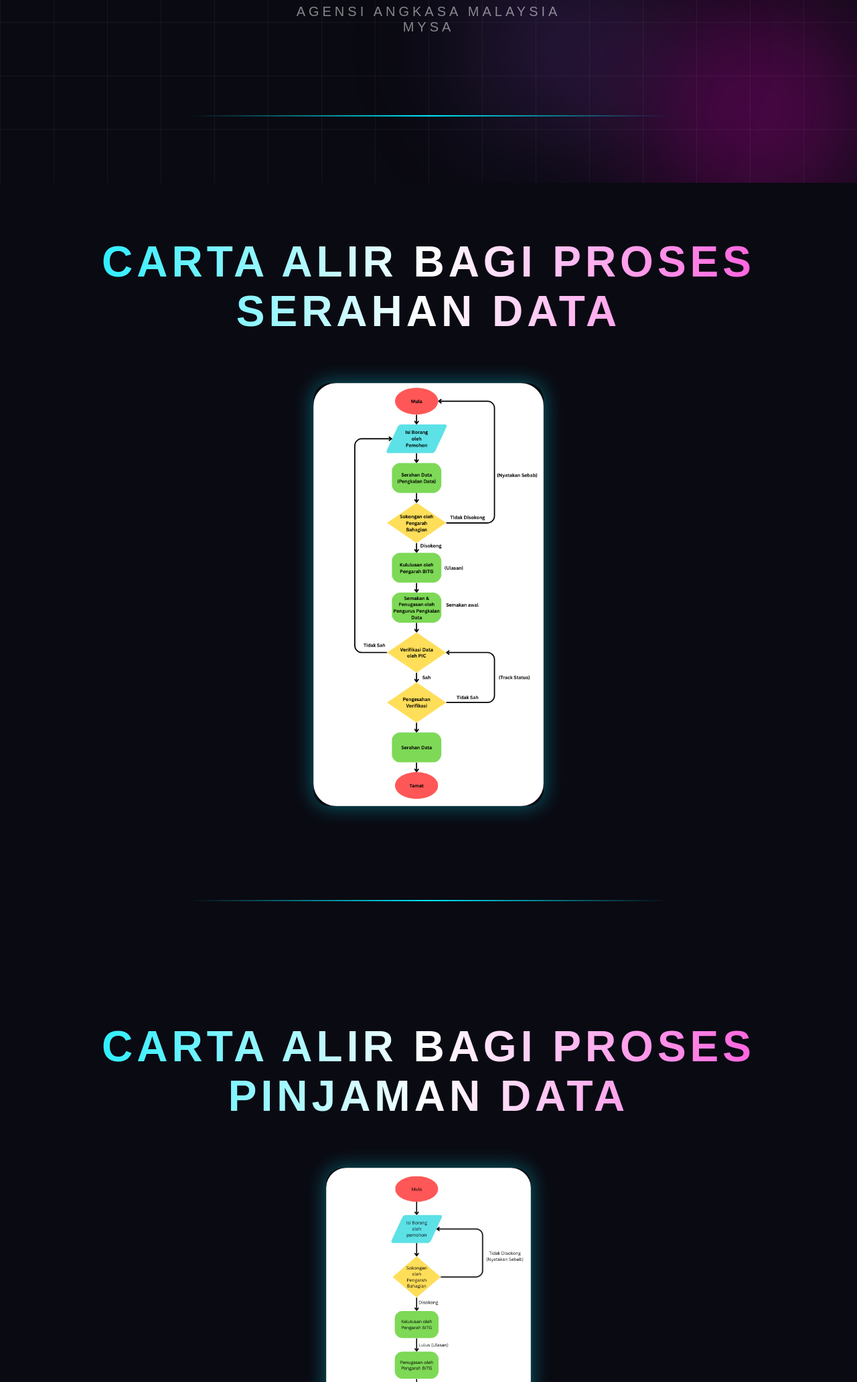
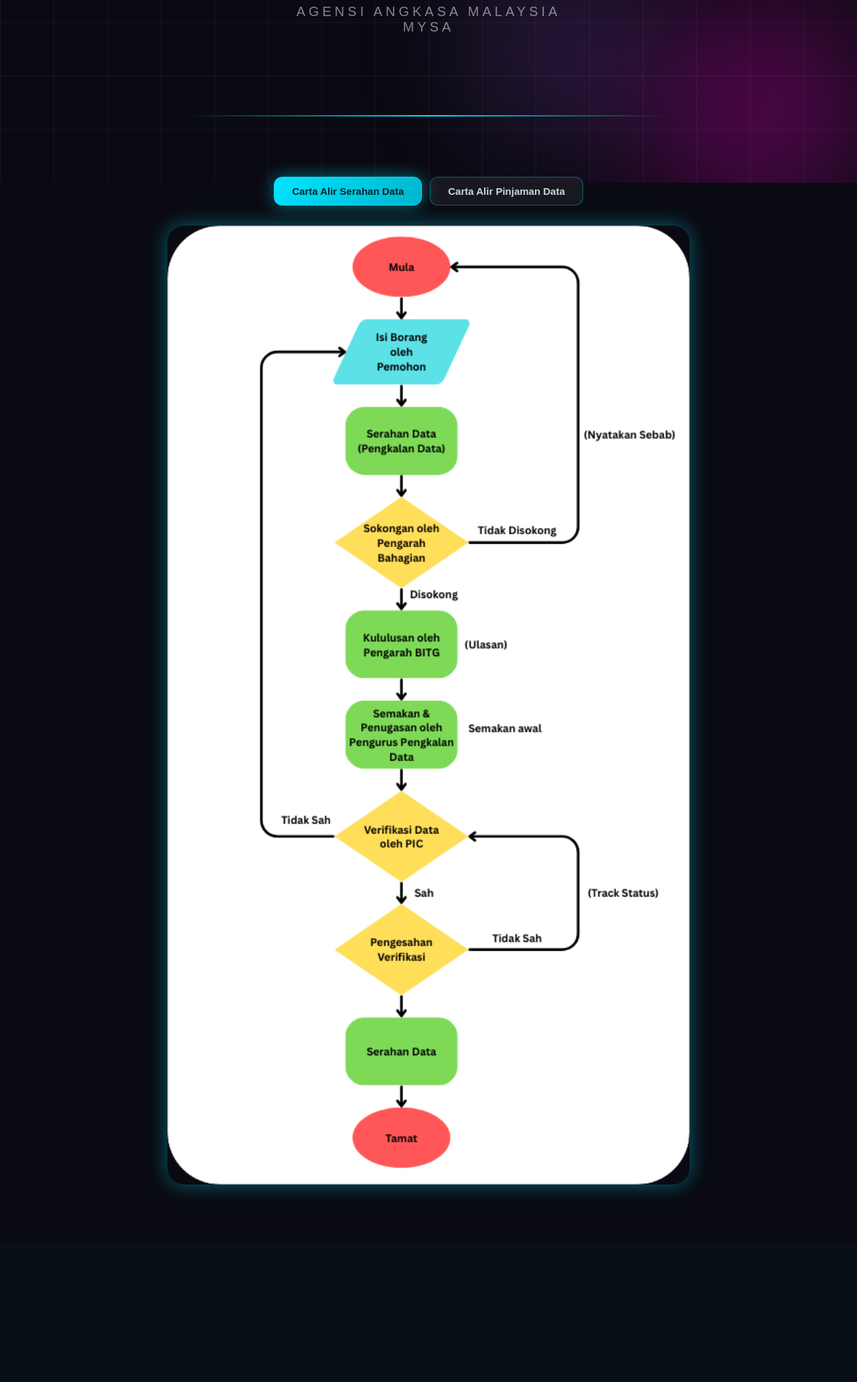
Before and after one commit to akma1hak1m/IGDP, a Django app: page /home/ in a window 1280 px wide. Shown: the part 527-2591 px from the top of the page at 67% size. After the commit the page ends 2309 px from the top, so only its background shows below. Run offline with Django 5.2, Linux system fonts and the light colour scheme; the visitor is signed in with stand-in values (Sample User, id 1).

Commit message:
Move home flow charts into tabbed view
Replace stacked carta alir sections on home page with two tabs
(Serahan Data / Pinjaman Data). Click-to-switch via plain JS; add
glassy tab bar styling. Image enlarge modal unchanged.

```diff
--- a/requests_app/static/css/templatemo-nexaverse.css
+++ b/requests_app/static/css/templatemo-nexaverse.css
@@ -1885,6 +1885,50 @@ transform:translateY(-12px);
 box-shadow:0 0 45px rgba(0,234,255,0.7);
 }
 
+/* ============ FLOW TABS ============ */
+.flow-tabs{
+margin-top:30px;
+margin-bottom:60px;
+}
+.flow-tab-nav{
+display:flex;
+gap:12px;
+justify-content:center;
+flex-wrap:wrap;
+margin-bottom:24px;
+}
+.flow-tab-btn{
+background:rgba(255,255,255,0.06);
+color:#cbd5e1;
+border:1px solid rgba(0,234,255,0.35);
+border-radius:12px;
+padding:12px 26px;
+font-size:15px;
+font-weight:bold;
+cursor:pointer;
+transition:all 0.3s ease;
+backdrop-filter:blur(10px);
+}
+.flow-tab-btn:hover{
+border-color:rgba(0,234,255,0.8);
+color:#fff;
+}
+.flow-tab-btn.active{
+background:linear-gradient(135deg,#00e5ff,#00b3cc);
+color:#04252b;
+border-color:#00e5ff;
+box-shadow:0 0 24px rgba(0,234,255,0.45);
+}
+.flow-tab-pane{
+display:none;
+}
+.flow-tab-pane.active{
+display:block;
+}
+.flow-tab-pane .flow-container{
+margin-bottom:0;
+}
+
 /* FADE IN ANIMATION */
 
 .flow-fade{
--- a/requests_app/templates/home.html
+++ b/requests_app/templates/home.html
@@ -39,36 +39,31 @@ MYSA
 
 <div class="divider-line fade-in fade-delay-3"></div>
 
-<div class="flow-section">
+<div class="flow-tabs fade-in fade-delay-4">
 
-<h2 class="flow-title fade-in fade-delay-4">
-CARTA ALIR BAGI PROSES <br>
-SERAHAN DATA
-</h2>
+    <div class="flow-tab-nav">
+        <button type="button" class="flow-tab-btn active" data-tab="serah" onclick="switchFlowTab('serah')">
+            Carta Alir Serahan Data
+        </button>
+        <button type="button" class="flow-tab-btn" data-tab="pinjam" onclick="switchFlowTab('pinjam')">
+            Carta Alir Pinjaman Data
+        </button>
+    </div>
 
+    <div class="flow-tab-pane active" data-pane="serah">
         <div class="flow-container">
             <img src="{% static 'images/serah.png' %}"
-class="flow-image fade-in fade-delay-4"
+            class="flow-image"
             onclick="openImage(this.src)">
         </div>
-
     </div>
 
-
-<div class="divider-line fade-in fade-delay-3"></div>
-
-
-<div class="flow-section">
-
-<h2 class="flow-title fade-in fade-delay-4">
-CARTA ALIR BAGI PROSES <br>
-PINJAMAN DATA
-</h2>
-
+    <div class="flow-tab-pane" data-pane="pinjam">
         <div class="flow-container">
             <img src="{% static 'images/pinjam.png' %}"
-class="flow-image fade-in fade-delay-4"
+            class="flow-image"
             onclick="openImage(this.src)">
+        </div>
     </div>
 
 </div>
@@ -87,6 +82,15 @@ function openImage(src){
 function closeImage(){
     document.getElementById("imgModal").style.display = "none";
 }
+
+function switchFlowTab(name){
+    document.querySelectorAll(".flow-tab-btn").forEach(function(btn){
+        btn.classList.toggle("active", btn.dataset.tab === name);
+    });
+    document.querySelectorAll(".flow-tab-pane").forEach(function(pane){
+        pane.classList.toggle("active", pane.dataset.pane === name);
+    });
+}
 </script>
 
 {% endblock %}
```
Lines whose indentation alone changed are shown as unchanged.
